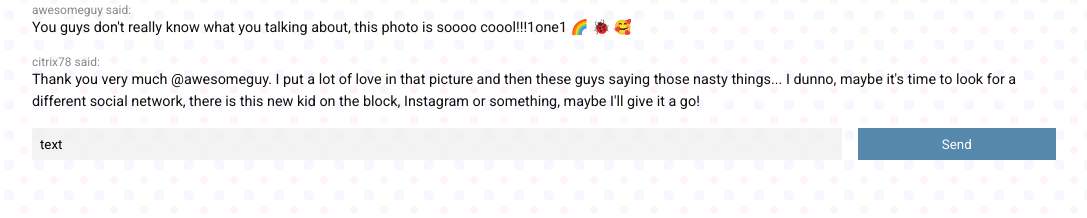
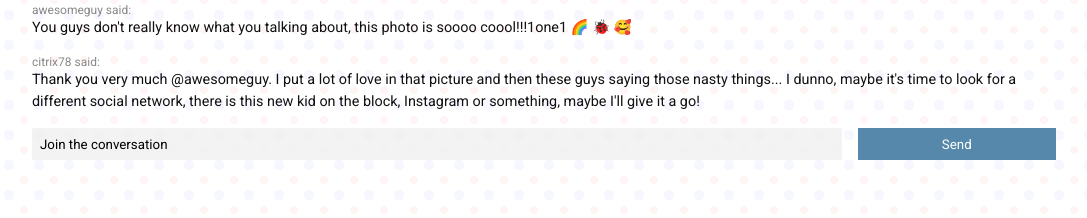
Before and after one commit to Xerxi88/CIFO-PLA-11, a React (Create React App) app: page / in a window 1280 px wide. Shown: the part 1320-1538 px from the top of the page, without its empty margins (96-1183 px from the left). Built offline with nearby package versions, Linux system fonts and the light colour scheme.

Commit message:
TODO #4 i #5

```diff
--- a/src/components/CommentForm.jsx
+++ b/src/components/CommentForm.jsx
@@ -18,7 +18,7 @@ const CommentForm = ({ storyId, onAddComment }) => {
     <form onSubmit={onSubmit}>
       {/* TODO #9
       /// Un dels quatre atributs d'aquest input té un problema evident que cal arreglar. */}
-      <input type='text' placeholder='Join the conversation' value='text' onChange={(e) => setText(e.target.value)} />
+      <input type='text' placeholder='Join the conversation' value='Join the conversation' onChange={(e) => setText(e.target.value)} />
       <input type='submit' value='Send' className='btn btn-block' />
     </form>
   )
```
